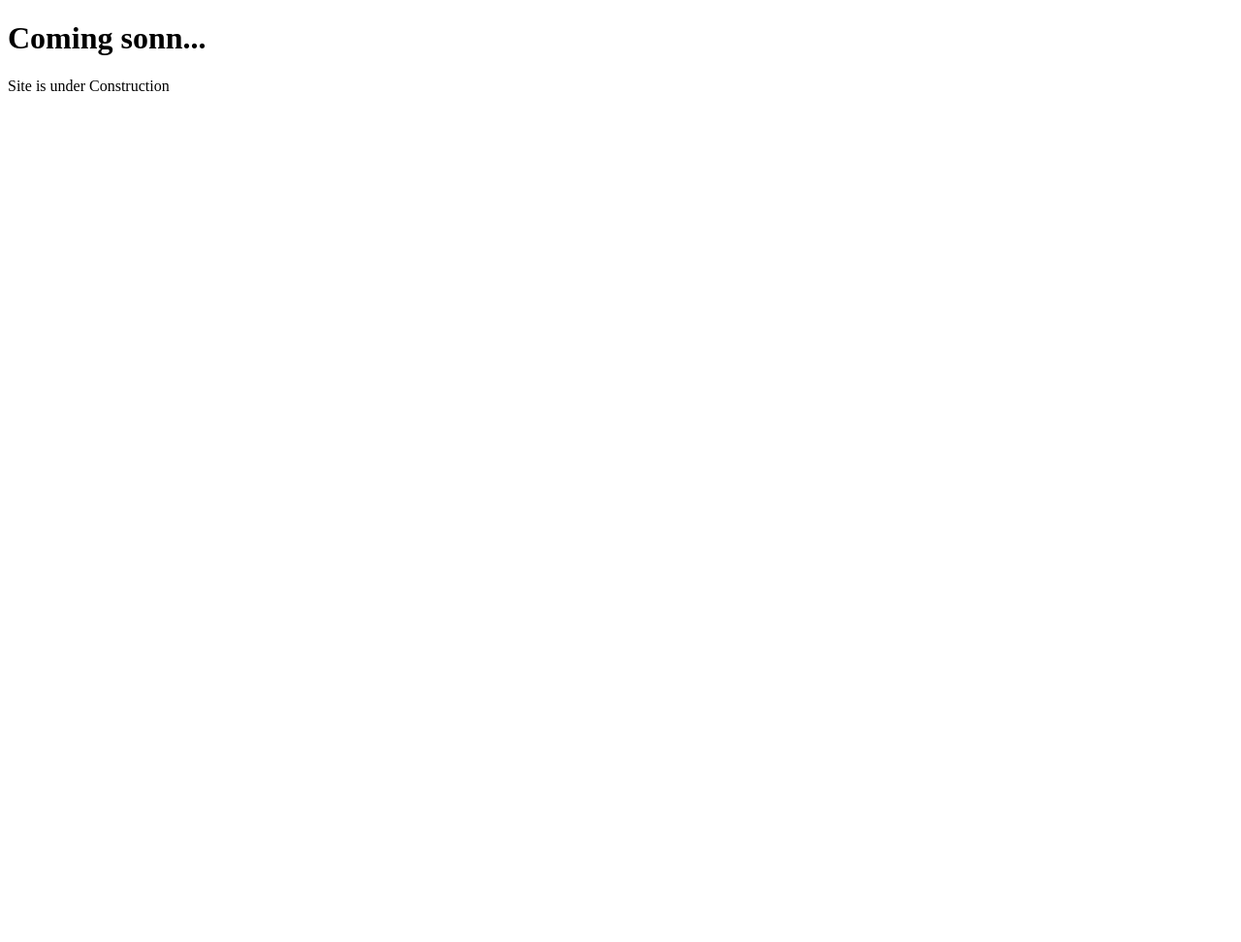
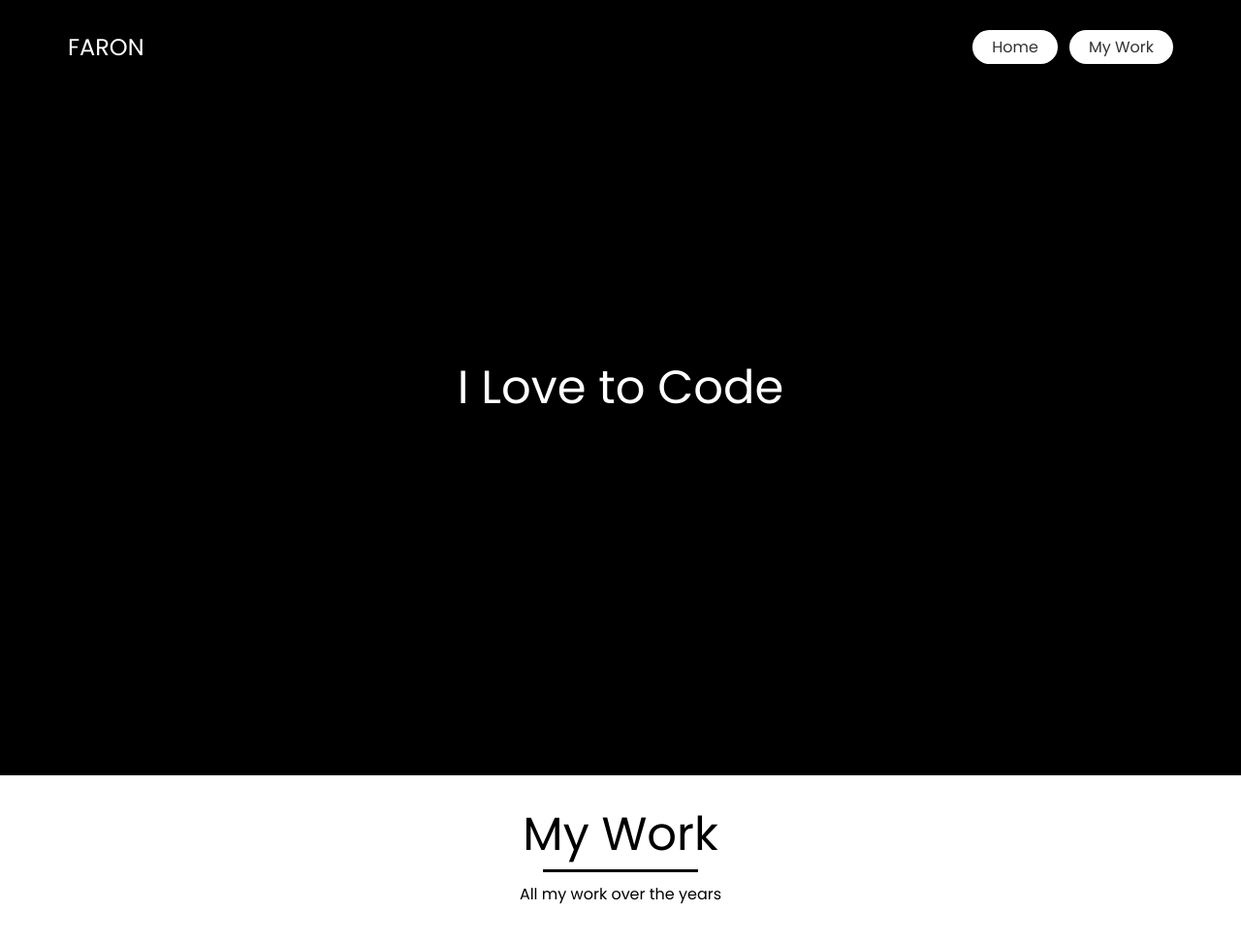
Before and after one commit to FaronDev/farondev.github.io, a plain HTML site: page index.html in a window 1280 px wide. Shown: the whole page at 97% size. Before the commit the page ends 800 px from the top, so only its background shows below. Drawn offline with Linux system fonts and the light colour scheme.

Commit message:
Alpha 1.0
The beginnings. Nothing much. Just some UI elements

```diff
--- a/index.html
+++ b/index.html
@@ -1,13 +1,35 @@
 <!DOCTYPE html>
 <html lang="en">
+
 <head>
-  <meta charset="UTF-8">
-  <meta http-equiv="X-UA-Compatible" content="IE=edge">
-  <meta name="viewport" content="width=device-width, initial-scale=1.0">
-  <title> Harikrishna S | Porfolio </title>
+  <meta charset="UTF-8" />
+  <meta name="viewport" content="width=device-width, initial-scale=1.0" />
+  <link rel="stylesheet" href="./style.css" />
+  <title>Portfolio</title>
 </head>
+
 <body>
-  <h1>Coming sonn...</h1>
-  <p>Site is under Construction</p>
+  <nav>
+    <div id="logo">FARON</div>
+    <ul>
+      <li><a href="#">Home</a></li>
+      <li><a href="#">My Work</a></li>
+    </ul>
+  </nav>
+  <section id="home">
+    <div id="title">I Love to Code</div>
+  </section>
+  <section id="work">
+    <div class="title_sec">
+      <div class="title">My Work</div>
+      <span class="dash"> </span>
+      <div class="sub_title">All my work over the years</div>
+    </div>
+    <div class="works">
+      <div></div>
+    </div>
+  </section>
+  <script src="script.js"></script>
 </body>
+
 </html>
--- /dev/null
+++ b/style.css
@@ -0,0 +1,103 @@
+@import url('https://fonts.googleapis.com/css2?family=Poppins&display=swap');
+
+* {
+  margin: 0;
+  padding: 0;
+  box-sizing: border-box;
+  font-family: "Poppins"
+}
+
+body {
+  width: 100%;
+  display: flex;
+  flex-direction: column;
+  align-items: center;
+}
+
+nav {
+  position: absolute;
+  z-index: 10;
+  background: transparent;
+  width: 100%;
+  height: 12vh;
+  padding: 0 5vw;
+  display: flex;
+  justify-content: space-between;
+  align-items: center;
+}
+
+nav #logo {
+  color: white;
+  font-size: 1.5em;
+  margin: 6px;
+}
+
+nav ul {
+  display: inline-flex;
+  list-style: none;
+}
+
+nav ul li {
+  margin: 6px;
+}
+
+nav ul li a {
+  padding: 6px 20px;
+  border-radius: 20px;
+  text-decoration: none;
+  color: #333;
+  background: #fff;
+}
+
+nav ul li a:hover {
+  padding: 6px 20px;
+  border-radius: 20px;
+  text-decoration: none;
+  color: #fff;
+  background: #333
+}
+
+#home {
+  position: relative;
+  width: 100%;
+  height: 100vh;
+  display: flex;
+  justify-content: center;
+  align-items: center;
+  background: black;
+}
+
+#home #title {
+  font-size: 3em;
+  color: white;
+}
+
+#work {
+  width: 100%;
+  height: 100vh;
+  display: flex;
+  flex-direction: column;
+  justify-content: ;
+  align-items: center;
+}
+
+#work .title_sec {
+  height: 20vh;
+  width: 100%;
+  padding: 5em 5%;
+  display: flex;
+  flex-direction: column;
+  justify-content: center;
+  align-items: center;
+}
+
+#work .title_sec .title {
+  font-size: 3em;
+}
+
+#work .title_sec .dash {
+  background: black;
+  height: 3px;
+  width: 10em;
+  margin: 0 0 10px 0;
+}
```
